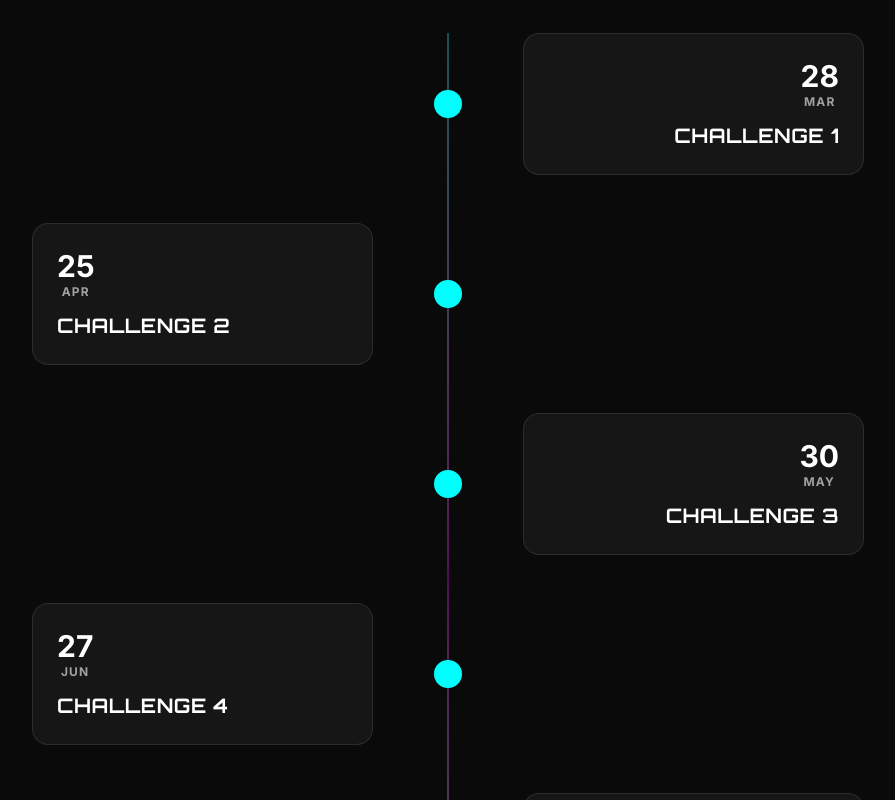
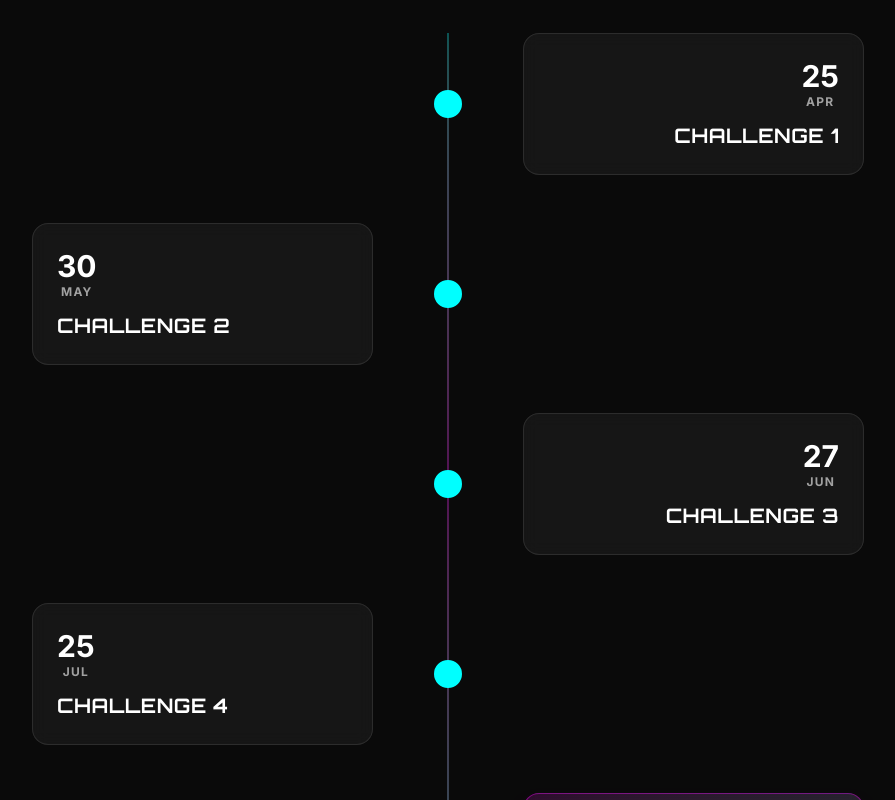
Before and after one commit to ashleylpm/kingdomlympics, a React (Vite) app: page / in a window 1280 px wide. Shown: the part 2600-3400 px from the top of the page, without its empty margins (192-1087 px from the left). Built offline with nearby package versions, Linux system fonts and the light colour scheme.

Commit message:
update timeline

```diff
--- a/src/components/Timeline.tsx
+++ b/src/components/Timeline.tsx
@@ -5,33 +5,27 @@ import { Calendar, Clock, Crown } from 'lucide-react';
 export const Timeline: React.FC = () => {
   const keyEvents = [
     {
-      date: "28",
-      month: "MAR",
-      title: "Challenge 1",
-      isFinale: false
-    },
-    {
       date: "25",
       month: "APR",
-      title: "Challenge 2",
+      title: "Challenge 1",
       isFinale: false
     },
     {
       date: "30",
       month: "MAY",
-      title: "Challenge 3",
+      title: "Challenge 2",
       isFinale: false
     },
     {
       date: "27",
       month: "JUN",
-      title: "Challenge 4",
+      title: "Challenge 3",
       isFinale: false
     },
     {
       date: "25",
       month: "JUL",
-      title: "Challenge 5",
+      title: "Challenge 4",
       isFinale: false
     },
     {
@@ -68,7 +62,7 @@ export const Timeline: React.FC = () => {
       {/* Vertical Timeline */}
       <div className="relative max-w-4xl mx-auto">
         {/* Timeline Line */}
-        <div className="absolute left-8 md:left-1/2 top-0 bottom-0 w-0.5 bg-gradient-to-b from-blue via-pink to-blue opacity-30 transform md:-translate-x-px"></div>
+        <div className="absolute left-[2.375rem] md:left-1/2 top-0 bottom-0 w-0.5 bg-gradient-to-b from-blue via-pink to-blue opacity-30 transform md:-translate-x-px"></div>
 
         {keyEvents.map((event, index) => (
           <motion.div
--- a/src/index.css
+++ b/src/index.css
@@ -12,6 +12,10 @@
 }
 
 @layer base {
+  html, body {
+    @apply overflow-x-hidden;
+  }
+
   body {
     @apply bg-dark text-white font-sans antialiased;
   }
```
